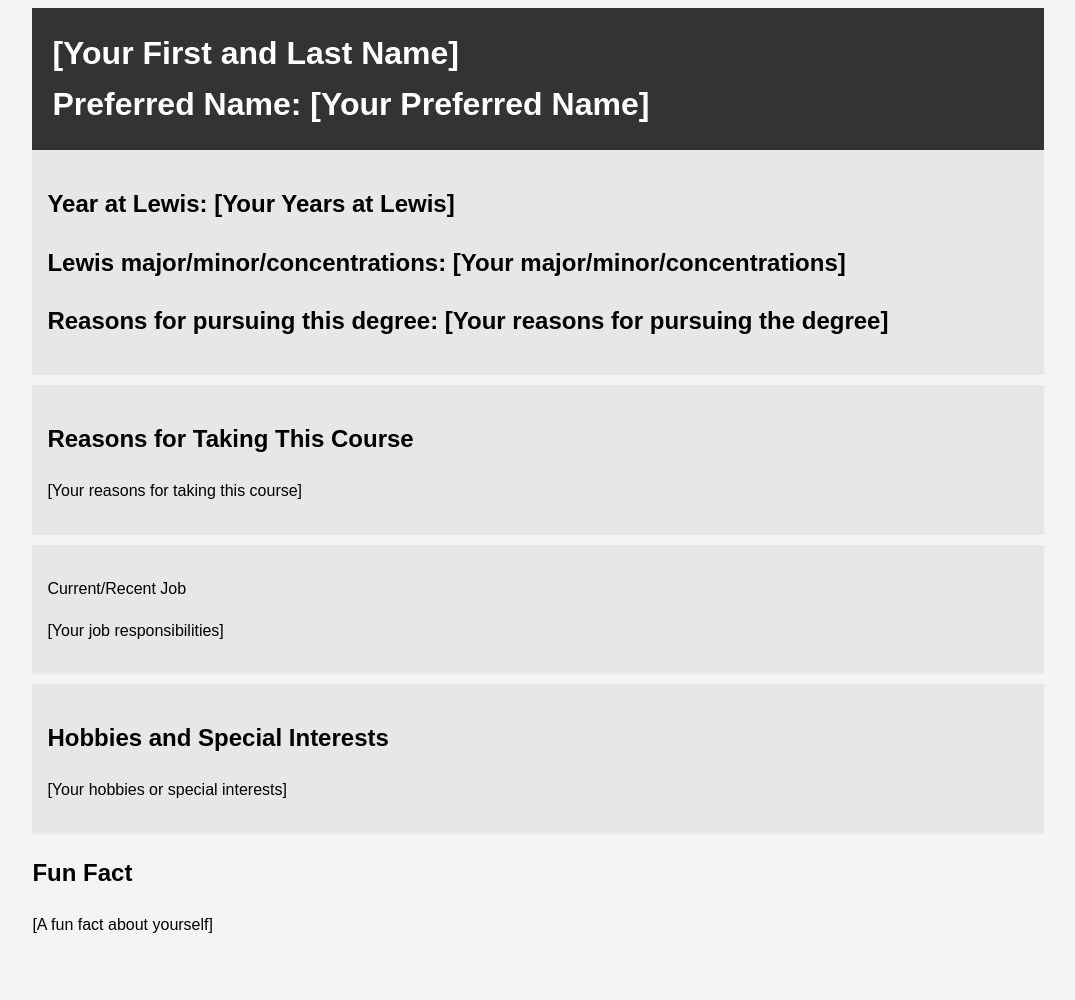
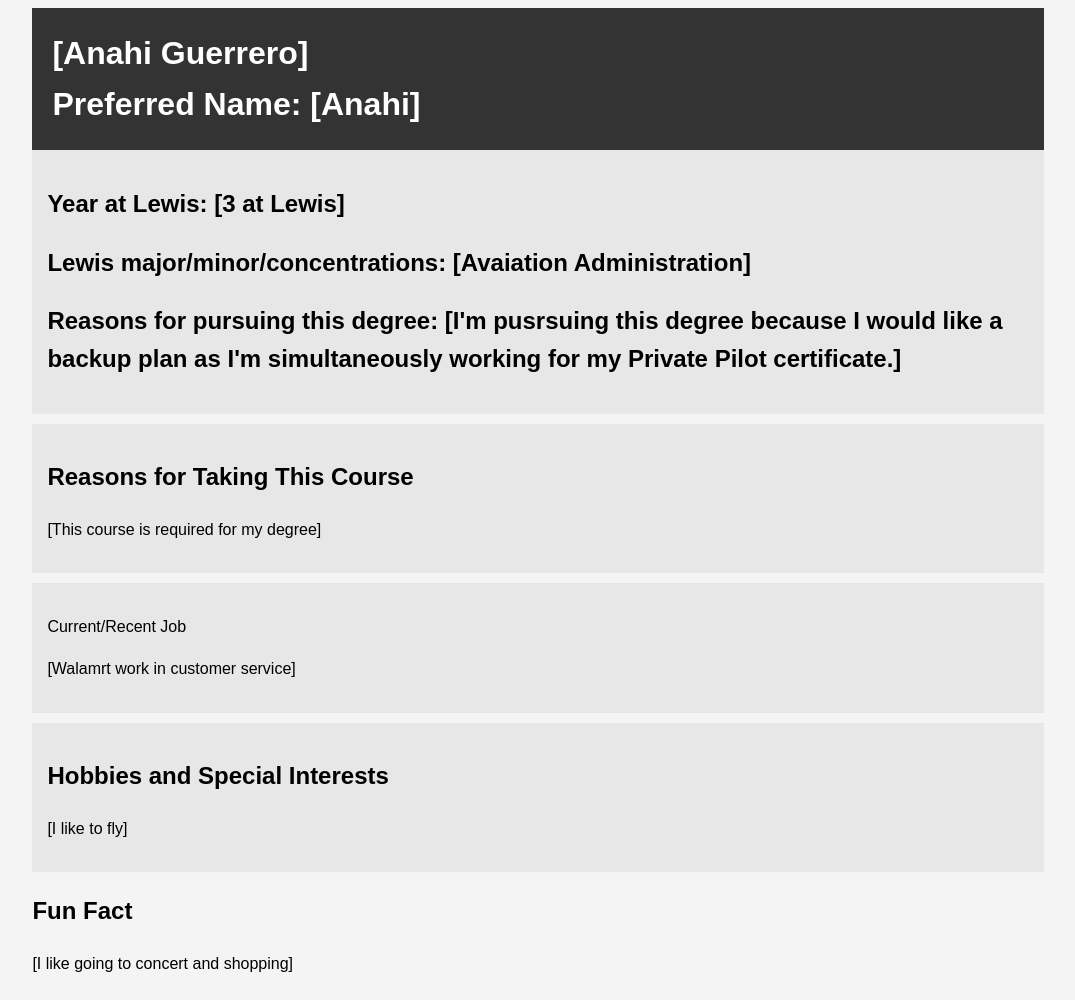
Before and after one commit to anahi203/me, a plain HTML site: page index.html in a window 1280 px wide. Shown: the whole page, without its empty margins (102-1177 px from the left). Before the commit the page ends 962 px from the top, so only its background shows below. Drawn offline with Linux system fonts and the light colour scheme.

Commit message:
Update with my descriptions index.html

```diff
--- a/index.html
+++ b/index.html
@@ -31,34 +31,34 @@
 <body>
     <div class="container">
         <header class="main-info">
-            <h1>[Your First and Last Name]</h1>
-            <h1>Preferred Name: [Your Preferred Name]</h1>
+            <h1>[Anahi Guerrero]</h1>
+            <h1>Preferred Name: [Anahi]</h1>
         </header>
 
         <section class="lewis">
-			<h2>Year at Lewis: [Your Years at Lewis]</h2>
-			<h2>Lewis major/minor/concentrations: [Your major/minor/concentrations]</h2>
-			<h2>Reasons for pursuing this degree: [Your reasons for pursuing the degree]</h2>
+			<h2>Year at Lewis: [3 at Lewis]</h2>
+			<h2>Lewis major/minor/concentrations: [Avaiation Administration]</h2>
+			<h2>Reasons for pursuing this degree: [I'm pusrsuing this degree because I would like a backup plan as I'm simultaneously working for my Private Pilot certificate.]</h2>
         </section>
 
 		<section class="course">
             <h2>Reasons for Taking This Course</h2>
-            <p>[Your reasons for taking this course]</p>
+            <p>[This course is required for my degree]</p>
         </section>
 
 		<section class="job">
             <p>Current/Recent Job</p>
-			<p>[Your job responsibilities]</p>
+			<p>[Walamrt work in customer service]</p>
         </section>
 
         <section class="hobbies">
             <h2>Hobbies and Special Interests</h2>
-            <p>[Your hobbies or special interests]</p>
+            <p>[I like to fly]</p>
         </section>
 
         <section class="fun-fact">
             <h2>Fun Fact</h2>
-            <p>[A fun fact about yourself]</p>
+            <p>[I like going to concert and shopping]</p>
         </section>
     </div>
 </body>
```
